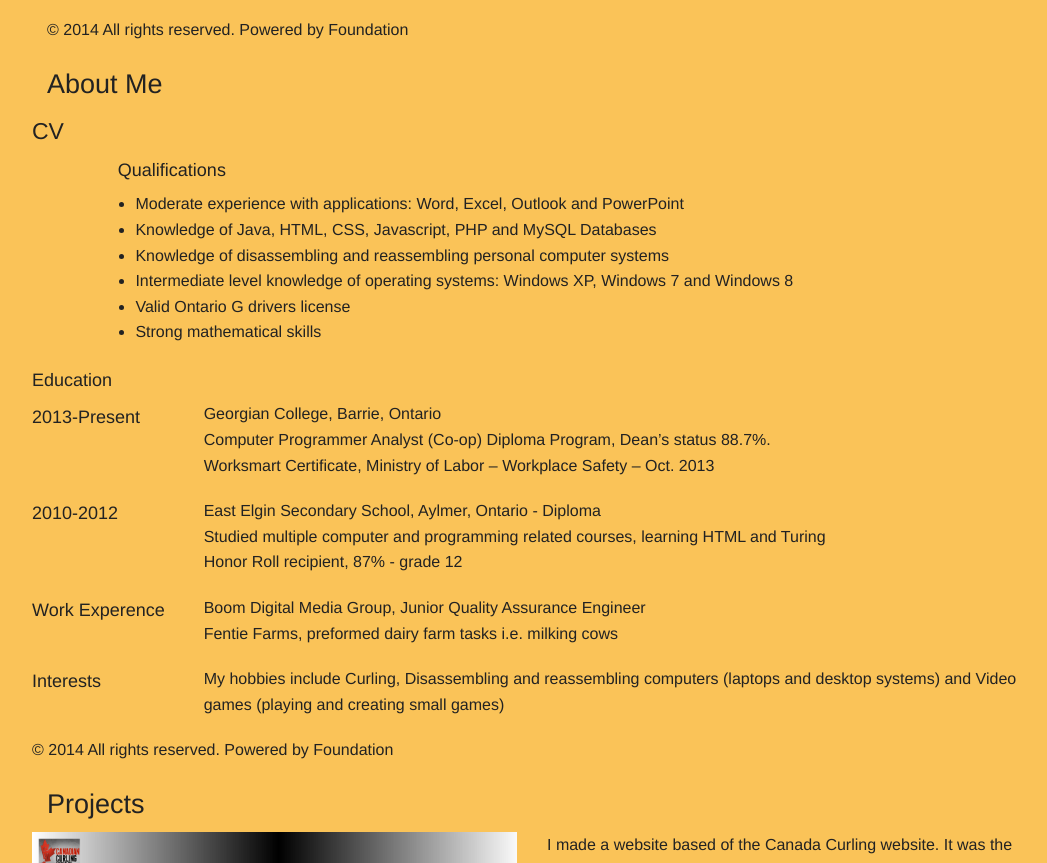
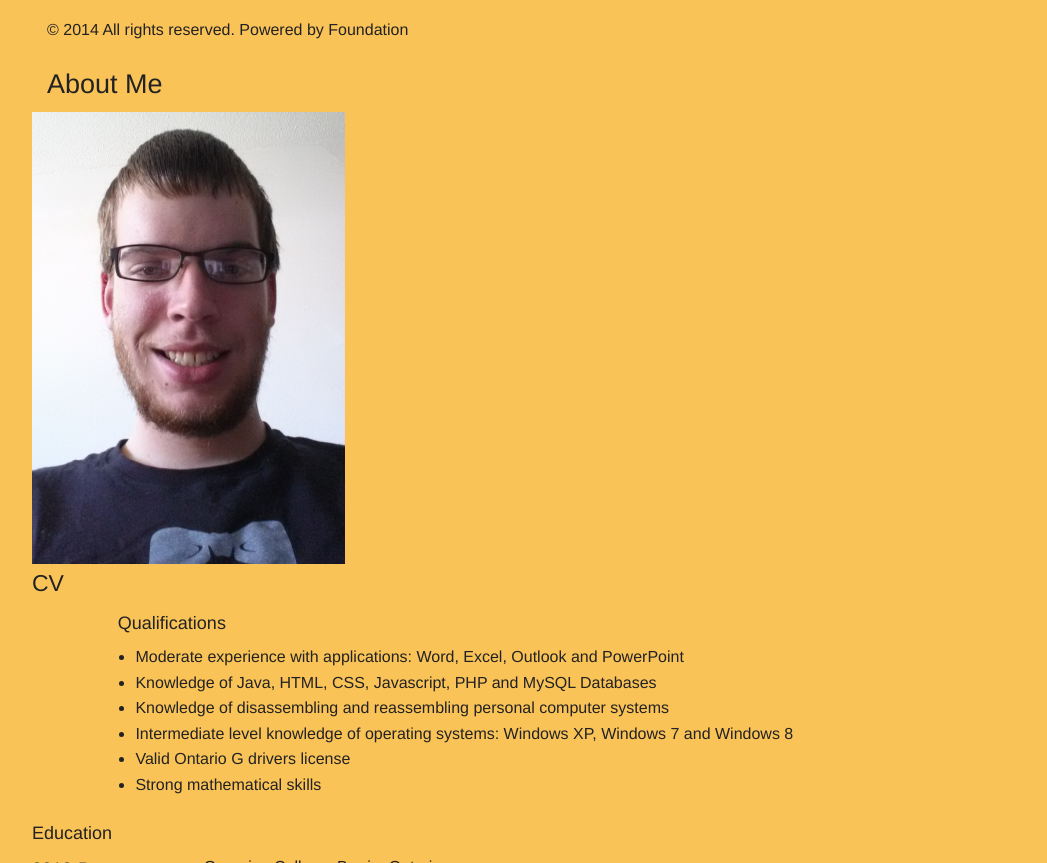
Before and after one commit to KevinDonkers/Portfolio, a plain HTML site: page portfolio/index.html in a window 1280 px wide. Shown: the part 1025-1888 px from the top of the page, without its empty margins (108-1155 px from the left). Drawn offline with Linux system fonts and the light colour scheme.

Commit message:
added comments and my portrait

```diff
--- a/portfolio/index.html
+++ b/portfolio/index.html
@@ -1,18 +1,29 @@
+<!--
+    index.html
+    Kevin Donkers
+    portfolio website
+    This is a portfolio website for Kevin Donkers
+-->
+
 <!DOCTYPE html>
 <html>
 <head>
+    <!--utf-8 character set-->
     <meta charset="utf-8" />
     <title>Home</title>
+    <!--CSS Section-->
     <link href="css/normalize.css" rel="stylesheet" />
     <link href="css/foundation.min.css" rel="stylesheet" />
     <link href="css/main.css" rel="stylesheet" />
 </head>
 <body>
+    <!--logo and nav bar row-->
     <div class="row">
         <div class="medium-3 columns">
             <img id="logo" src="img/logo.png" />
         </div>
 
+        <!--header and nav bar-->
         <header class="medium-9 columns">
             <h1>Kevin Donkers</h1>
 
@@ -33,17 +44,21 @@
         </header>
     </div>
 
-
+    <!--row for welcome, intro paragraph and keep connected-->
     <div class="row">
         <div class="small-12 columns">
             <article>
                 <div class="row">
+
+                    <!--welcome and intro paragraph-->
                     <div class="medium-6 columns">
                         <a name="welcome"></a>
                         <h3 data-magellan-destination="welcome">Welcome to my World</h3>
                         <p>Kevin's my name, coding's my game.</p>
                         <p>I love coding because my dad is a programmer so I grew up with it, I am a logical thinker and good problem solver, and I am good at and love math which is helpful when coding.</p>
                     </div>
+
+                    <!--Keep connected-->
                     <div id="connect" class="small-6 columns">
                         <h4>Keep Connected</h4>
                         <div class="row">
@@ -57,6 +72,7 @@
                     </div>
                 </div>
 
+                <!--orbit slider-->
                 <div class="row">
                     <div class="small-12 columns">
                         <h4>Featured Work</h4>
@@ -89,6 +105,7 @@
                     </div>
                 </div>
 
+                <!--copyright statement-->
                 <div class="row">
                     <footer class="small-12 columns">
                         <p>© 2014 All rights reserved.  Powered by Foundation</p>
@@ -96,10 +113,18 @@
                 </div>
 
 
+                <!--About me title-->
                 <div class="row">
                     <div class="small-12 columns">
                         <a name="about"></a>
                         <h3 data-magellan-destination="about">About Me</h3>
+                    </div>
+
+                    <!--Image of me-->
+                    <div class="row">
+                        <div class="small-4 columns">
+                            <img src="img/Portrait.jpg" />
+                        </div>
                     </div>
 
                     <div class="row">
@@ -108,6 +133,7 @@
                         </div>
                     </div>
 
+                    <!--CV section-->
                     <div class="row">
                         <div class="medium-10 medium-centered columns">
                             <h5>Qualifications</h5>
@@ -175,6 +201,7 @@
                         </div>
                     </div>
 
+                    <!--copyright statement-->
                     <div class="row">
                         <footer class="small-12 columns">
                             <p>© 2014 All rights reserved.  Powered by Foundation</p>
@@ -182,13 +209,14 @@
                     </div>
                 </div>
 
-
+                <!--projects section-->
                 <div class="row">
                     <div class="small-12 columns">
                         <a name="projects"></a>
                         <h3 data-magellan-destination="projects">Projects</h3>
                     </div>
 
+                    <!--curling project and description-->
                     <div id="project" class="row">
                         <div class="medium-6 columns">
                             <a href="http://webdesign4.georgianc.on.ca/~200251054/W2014/assignment2/default.php?id=1">
@@ -200,6 +228,7 @@
                         </div>
                     </div>
 
+                    <!--poster project and description-->
                     <div id="project" class="row">
                         <div class="medium-6 columns">
                             <a href="http://webdesign4.georgianc.on.ca/~200251054/poster/">
@@ -211,6 +240,7 @@
                         </div>
                     </div>
 
+                    <!--yoyo project and description-->
                     <div class="row">
                         <div class="medium-6 columns">
                             <a href="http://webdesign4.georgianc.on.ca/~200251054/web_project/">
@@ -222,6 +252,7 @@
                         </div>
                     </div>
 
+                    <!--copyright statement-->
                     <div class="row">
                         <footer class="medium-6 columns">
                             <p>© 2014 All rights reserved.  Powered by Foundation</p>
@@ -229,13 +260,14 @@
                     </div>
                 </div>
 
-
+                <!--services section-->
                 <div class="row">
                     <div class="small-12 columns">
                         <a name="services"></a>
                         <h3 data-magellan-destination="services">Services</h3>
                     </div>
 
+                    <!--webdesign service section-->
                     <div id="project" class="row">
                         <div class="medium-6 columns">
                             <h4>Web Design</h4>
@@ -246,6 +278,7 @@
                         </div>
                     </div>
 
+                    <!--development service section-->
                     <div class="row">
                         <div class="medium-6 columns">
                             <h4>Development</h4>
@@ -257,6 +290,7 @@
                         </div>
                     </div>
 
+                    <!--copyright statement-->
                     <div class="row">
                         <footer class="medium-6 columns">
                             <p>© 2014 All rights reserved.  Powered by Foundation</p>
@@ -264,19 +298,21 @@
                     </div>
                 </div>
 
-
+                <!--github section-->
                 <div class="row">
                     <div class="small-12 columns">
                         <a name="github"></a>
                         <h3 data-magellan-destination="github">GitHub</h3>
                     </div>
 
+                    <!--github statement and button-->
                     <div class="row">
                         <div class="small-12 columns">
                             <h4>I have a github account with a couple of repositories I made for school.  Click the button to be magically transported there <a href="https://github.com/KevinDonkers" class="button round">GitHub</a></h4>
                         </div>
                     </div>
 
+                    <!--copyright statement-->
                     <div class="row">
                         <footer class="medium-6 columns">
                             <p>© 2014 All rights reserved.  Powered by Foundation</p>
@@ -284,13 +320,14 @@
                     </div>
                 </div>
 
-
+                <!--contact me section-->
                 <div class="row">
                     <div class="small-12 columns">
                         <a name="contact"></a>
                         <h3 data-magellan-destination="contact">Contact Me</h3>
                     </div>
 
+                    <!--keep connected column-->
                     <div class="row">
                         <div class="medium-6 columns">
                             <h4>Keep Connected</h4>
@@ -300,13 +337,17 @@
                             <a href="https://github.com/KevinDonkers" class="button round">GitHub</a>
                         </div>
 
+                        <!--contact info section-->
                         <div class="medium-6 columns">
                             <h4>Contact Info</h4>
-                            <p>Email: kevindonkers1@gmail.com<br />
-                                Phone Number: (519)851-1535</p>
+                            <p>
+                                Email: kevindonkers1@gmail.com<br />
+                                Phone Number: (519)851-1535
+                            </p>
                         </div>
                     </div>
 
+                    <!--copyright statement-->
                     <div class="row">
                         <footer class="medium-6 columns">
                             <p>© 2014 All rights reserved.  Powered by Foundation</p>
```
Also changed, not shown: portfolio/css/main.css (+16 -0 lines), portfolio/js/main.js (+8 -0 lines), portfolio/img/Portrait.jpg (added), 1 other file.
